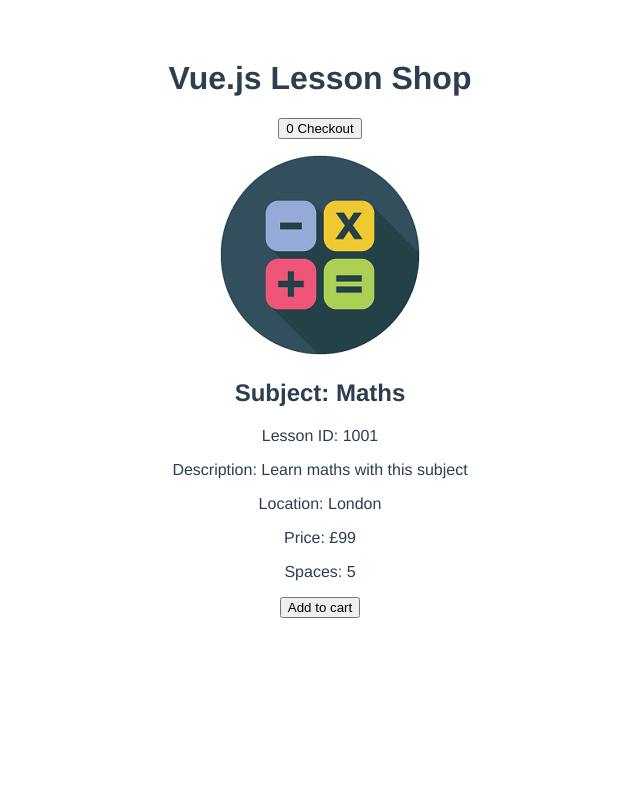
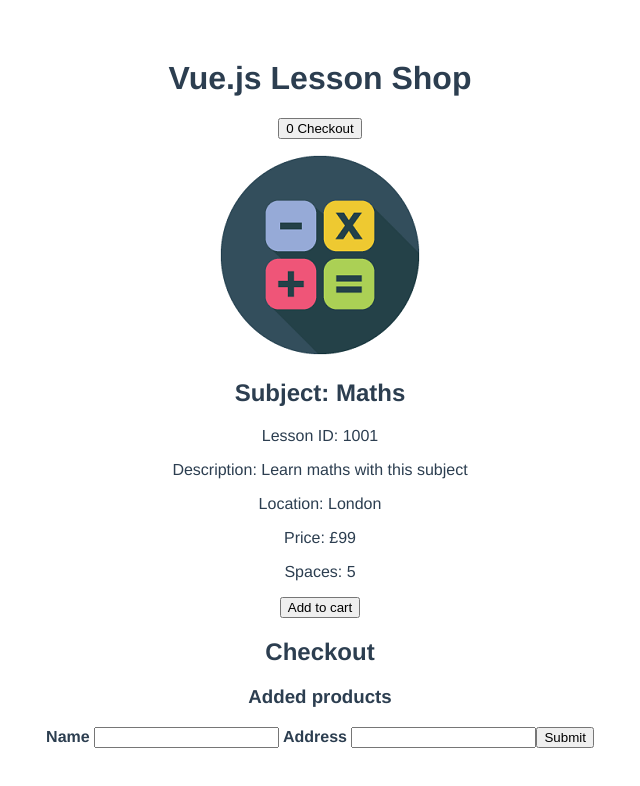
Before and after one commit to AbdullahMohamedDuck/CW3-single, a Vue app in the folder webshop/: page / in a window 1280 px wide. Shown: the top 786 px of the page, without its empty margins (320-960 px from the left). Built offline with nearby package versions, Linux system fonts and the light colour scheme.

Commit message:
additem / remove item

```diff
--- a/webshop/src/App.vue
+++ b/webshop/src/App.vue
@@ -5,15 +5,17 @@
       <button @click="showCheckout">{{this.cart.length}} Checkout</button>
     </header>
     <product-list @addProduct='addToCart' > </product-list>
+    <checkout :cart='cart' @removeProduct='removeFromCart'> </checkout>
   </div>
 </template>
 
 <script>
 import productList from './components/productlist.vue'
+import checkout from './components/checkout.vue'
 
 export default {
   name: 'App',
-  components: { productList },
+  components: { productList, checkout },
   data() {
     return {
       sitename: 'Vue.js Lesson Shop',
@@ -25,8 +27,12 @@ export default {
 
   addToCart(product) {
     this.cart.push(product)
-    // product.Spaces--
    },
+   removeFromCart(product){
+     let index = this.cart.indexOf(product);
+      this.cart.splice(index, 1);
+      product.Spaces++;
+   }
 
   }
 }
--- /dev/null
+++ b/webshop/src/components/checkout.vue
@@ -0,0 +1,37 @@
+<template>
+
+    <div>
+    <h2>Checkout</h2>
+    <h3>Added products</h3>
+    <div v-for='product in cart' :key="product.id">
+    {{product.topic}}
+    <button @click='removeProduct(product)'>remove</button>
+    </div>
+    <p>
+    <strong> Name </strong> <input v-model="name" />
+    <strong> Address </strong> <input v-model="address" />
+    <button> Submit </button>
+    </p>
+    </div>
+
+</template>
+
+<script>
+
+export default{
+    name: 'form-checkout',
+    props: ['cart'],
+    data(){
+        return{
+            name: "",
+            address: "",
+        }
+    },
+    methods: {
+    removeProduct(product){
+        this.$emit('removeProduct', product)
+    }
+    }
+}
+
+</script>
--- a/webshop/src/components/productlist.vue
+++ b/webshop/src/components/productlist.vue
@@ -44,7 +44,7 @@ export default {
     methods: {
         addToCart(product) {
         this.$emit('addProduct', product)
-        //product.Spaces--
+        product.Spaces--
     }
     }
 }
```
